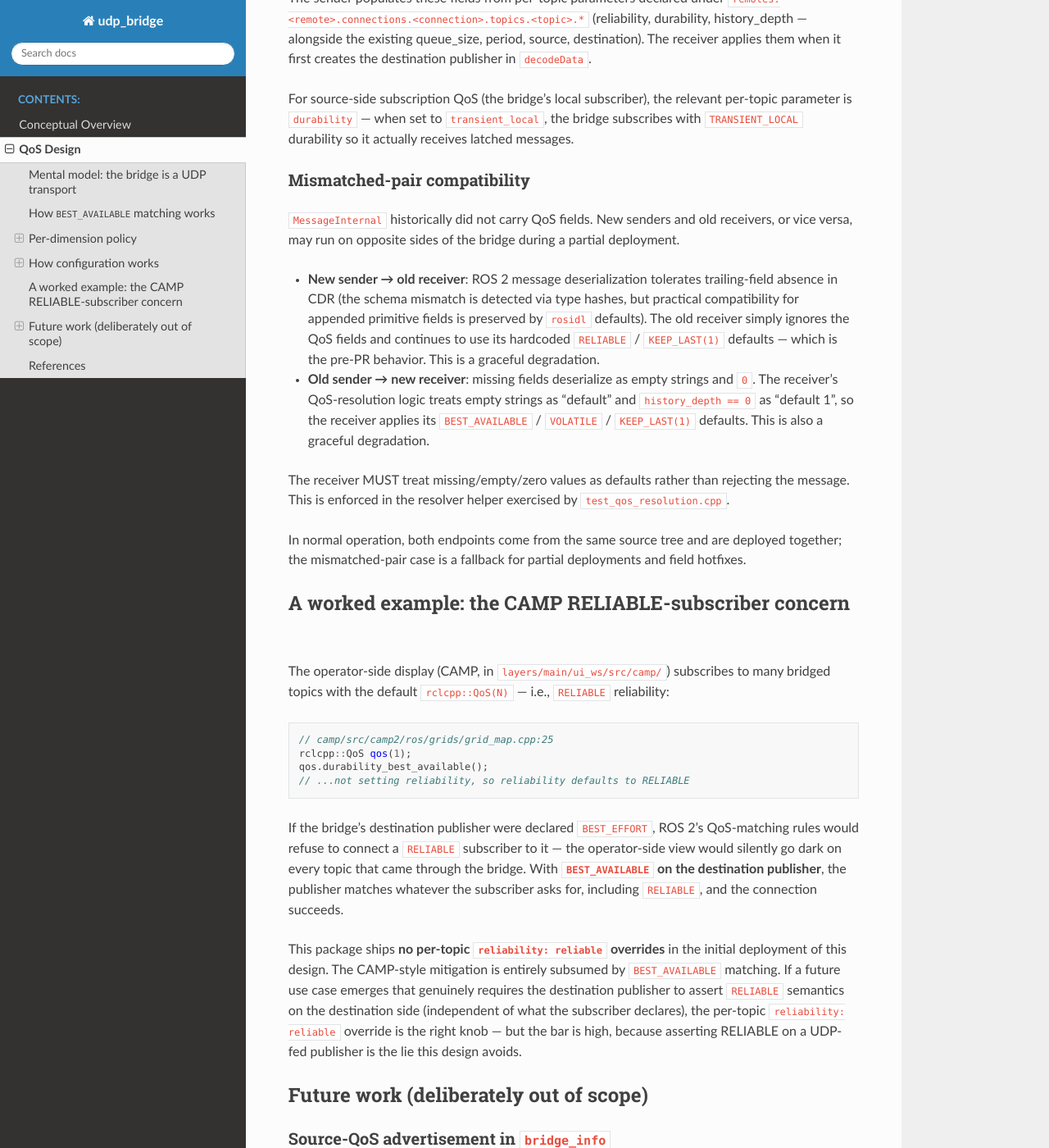
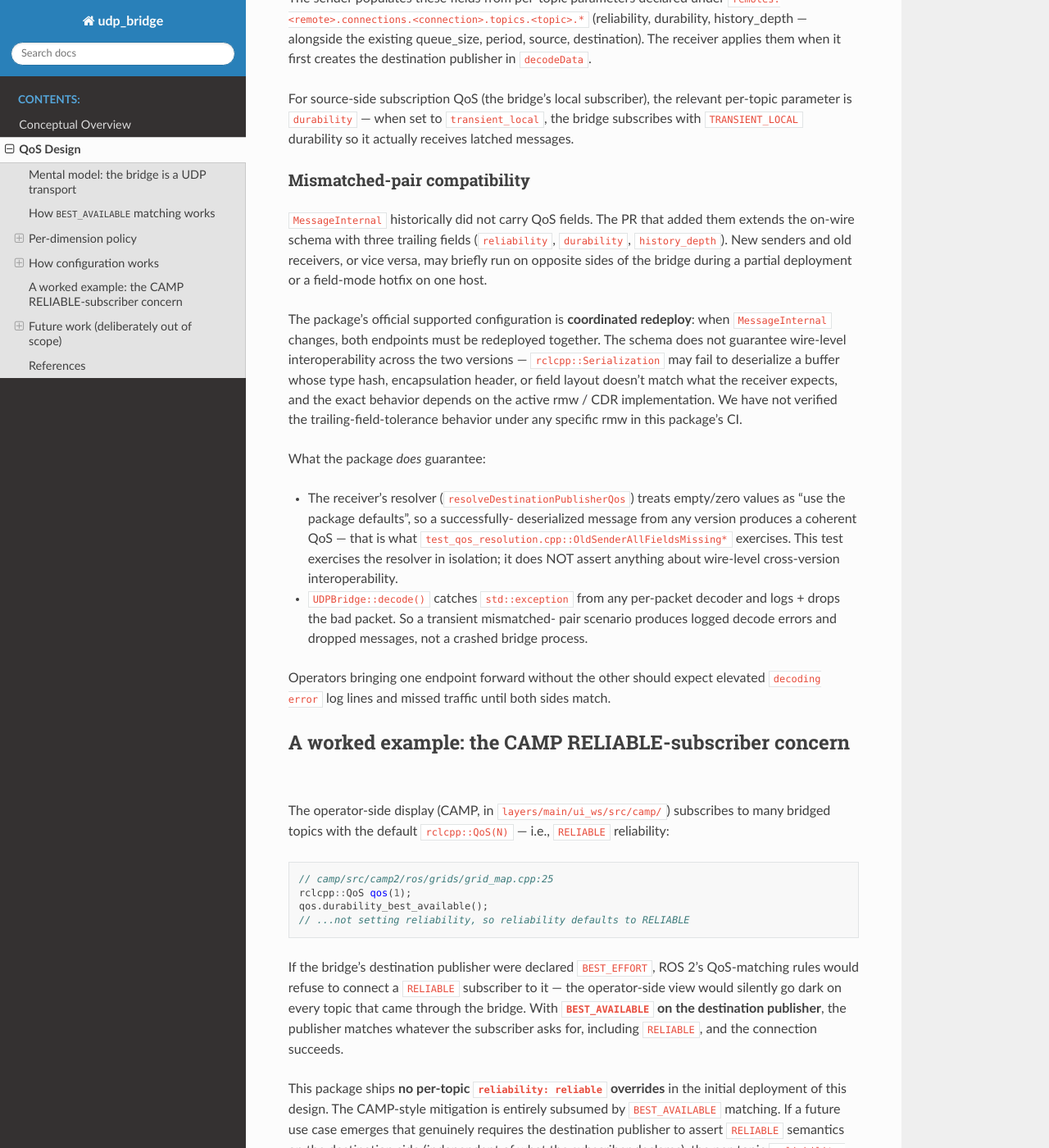
Before and after one commit to rolker/udp_bridge, a Sphinx documentation site: the page built from udp_bridge/doc/qos_design.md, in a window 1280 px wide and 1400 px high, scrolled down 3423 px. Shown: the whole window at 82% size. Built offline with Sphinx 7.4.7 and the Read the Docs theme 3.1.0, drawn with Linux system fonts in a browser that asks for light colours.

Commit message:
MessageInternal mismatched-pair: require coordinated redeploy + decode catch (13)
Two related Copilot findings on commit 11. Both flag that the
MessageInternal "trailing-field tolerance" claim was unverified and the
decode path had no exception handling for a malformed buffer.

1. Honest mismatched-pair docs.
   The qos_design.md "Mismatched-pair compatibility" section asserted
   that new-sender/old-receiver and old-sender/new-receiver
   interoperate via CDR trailing-field tolerance. That claim was not
   tested in this package and depends on the active rmw / CDR
   implementation. Replace with the actual contract: when
   MessageInternal changes, both endpoints must be redeployed
   together. The receiver's resolver still treats empty/zero values
   as "use the package defaults" so a successfully-deserialized
   message produces a coherent QoS — that part IS exercised by
   test_qos_resolution.cpp::OldSenderAllFieldsMissing*. Update the
   inline comment in MessageInternal.msg to match.

2. Catch decode exceptions instead of crashing the bridge.
   `rclcpp::Serialization<MessageInternal>::deserialize_message` may
   throw on a buffer whose type hash, encapsulation header, or layout
   doesn't match what the receiver expects (e.g. a partial cross-
   version deployment). Without a catch, the throw propagates up the
   spin_once timer callback. Wrap the per-packet switch in
   UDPBridge::decode in try/catch; on failure, log the packet type,
   size, and source plus the exception message, and drop the packet.
   The bridge keeps running.

Build clean. 29/29 tests still pass.

Co-Authored-By: Claude Opus 4.7 (1M context) <noreply@anthropic.com>

```diff
--- a/udp_bridge/doc/qos_design.md
+++ b/udp_bridge/doc/qos_design.md
@@ -165,30 +165,38 @@ durability so it actually receives latched messages.
 
 ### Mismatched-pair compatibility
 
-`MessageInternal` historically did not carry QoS fields. New senders and
-old receivers, or vice versa, may run on opposite sides of the bridge
-during a partial deployment.
+`MessageInternal` historically did not carry QoS fields. The PR that
+added them extends the on-wire schema with three trailing fields
+(`reliability`, `durability`, `history_depth`). New senders and old
+receivers, or vice versa, may briefly run on opposite sides of the
+bridge during a partial deployment or a field-mode hotfix on one host.
 
-- **New sender → old receiver**: ROS 2 message deserialization tolerates
-  trailing-field absence in CDR (the schema mismatch is detected via
-  type hashes, but practical compatibility for appended primitive fields
-  is preserved by `rosidl` defaults). The old receiver simply ignores
-  the QoS fields and continues to use its hardcoded `RELIABLE` /
-  `KEEP_LAST(1)` defaults — which is the pre-PR behavior. This is a
-  graceful degradation.
-- **Old sender → new receiver**: missing fields deserialize as empty
-  strings and `0`. The receiver's QoS-resolution logic treats empty
-  strings as "default" and `history_depth == 0` as "default 1", so the
-  receiver applies its `BEST_AVAILABLE` / `VOLATILE` / `KEEP_LAST(1)`
-  defaults. This is also a graceful degradation.
+The package's official supported configuration is **coordinated
+redeploy**: when `MessageInternal` changes, both endpoints must be
+redeployed together. The schema does not guarantee wire-level
+interoperability across the two versions — `rclcpp::Serialization` may
+fail to deserialize a buffer whose type hash, encapsulation header, or
+field layout doesn't match what the receiver expects, and the exact
+behavior depends on the active rmw / CDR implementation. We have not
+verified the trailing-field-tolerance behavior under any specific rmw
+in this package's CI.
 
-The receiver MUST treat missing/empty/zero values as defaults rather
-than rejecting the message. This is enforced in the resolver helper
-exercised by `test_qos_resolution.cpp`.
+What the package *does* guarantee:
 
-In normal operation, both endpoints come from the same source tree and
-are deployed together; the mismatched-pair case is a fallback for partial
-deployments and field hotfixes.
+- The receiver's resolver (`resolveDestinationPublisherQos`) treats
+  empty/zero values as "use the package defaults", so a successfully-
+  deserialized message from any version produces a coherent QoS — that
+  is what `test_qos_resolution.cpp::OldSenderAllFieldsMissing*`
+  exercises. This test exercises the resolver in isolation; it does
+  NOT assert anything about wire-level cross-version interoperability.
+- `UDPBridge::decode()` catches `std::exception` from any per-packet
+  decoder and logs + drops the bad packet. So a transient mismatched-
+  pair scenario produces logged decode errors and dropped messages,
+  not a crashed bridge process.
+
+Operators bringing one endpoint forward without the other should expect
+elevated `decoding error` log lines and missed traffic until both sides
+match.
 
 ## A worked example: the CAMP RELIABLE-subscriber concern
 
```
Also changed, not shown: 2 other files.
